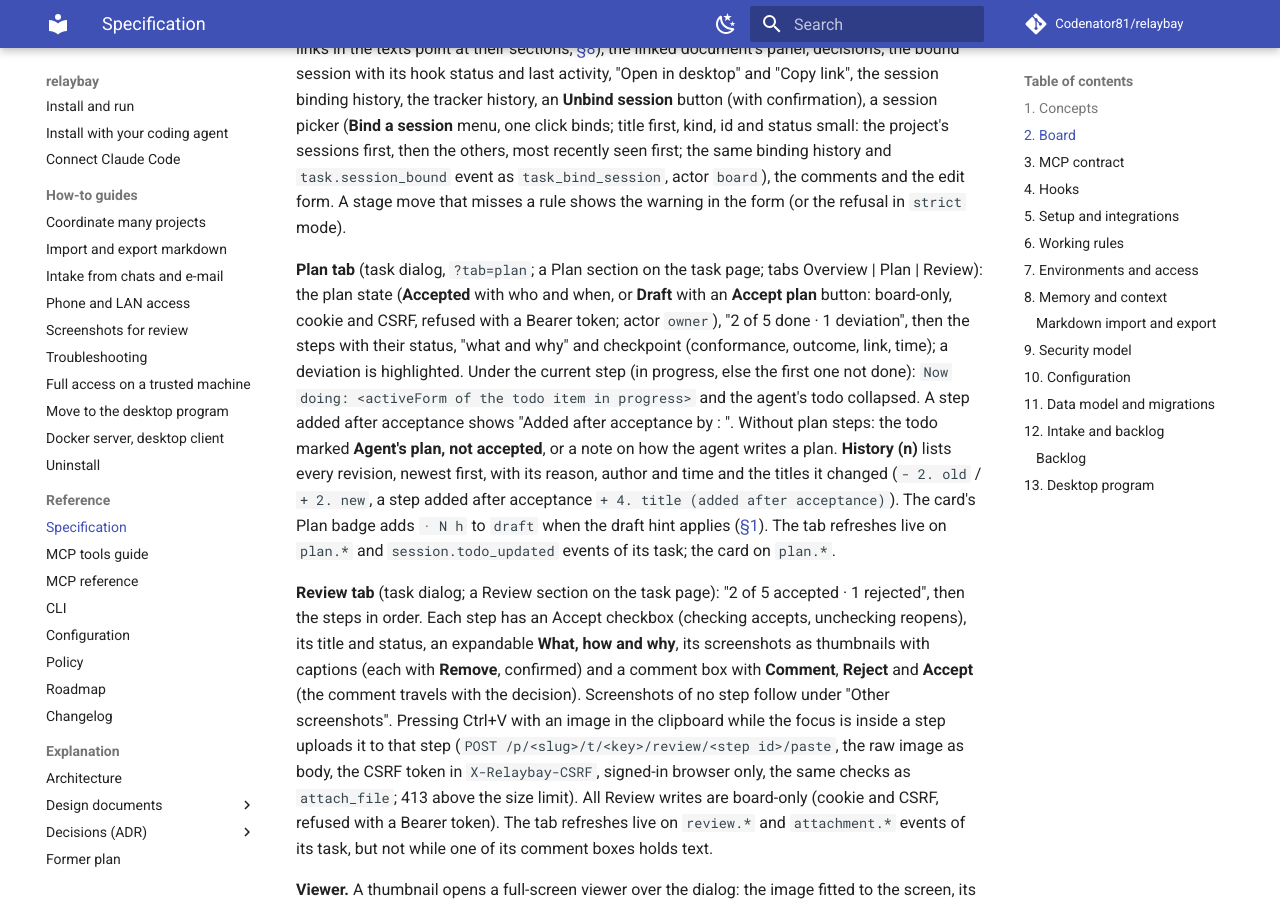
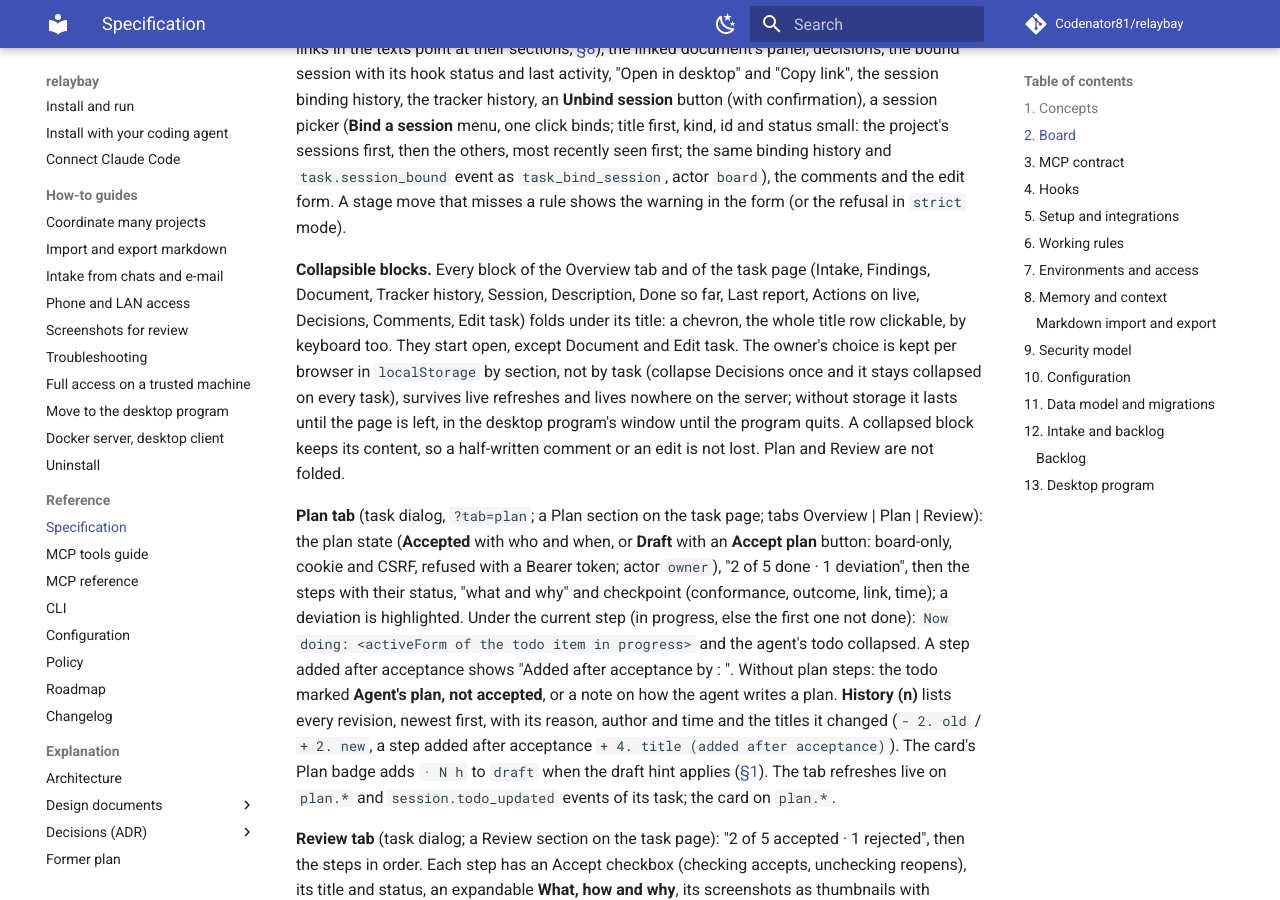
Before and after one commit to Codenator81/relaybay, an MkDocs documentation site: the page built from docs/SPEC.md, in a window 1280 px wide and 900 px high, scrolled down 10429 px. Built offline with MkDocs 1.6.1 and Material for MkDocs 9.7.7, drawn with Linux system fonts in a browser that asks for light colours; comment, search, counter and statistics services are not loaded.

Commit message:
feat: the task view's blocks collapse, the choice kept per browser

```diff
--- a/docs/SPEC.md
+++ b/docs/SPEC.md
@@ -469,6 +469,17 @@ or a reload of the task page keeps the opened ones, by report id, for this brows
 first, then the others, most recently seen first; the same binding history and
 `task.session_bound` event as `task_bind_session`, actor `board`), the comments and the edit form. A stage move that
 misses a rule shows the warning in the form (or the refusal in `strict` mode).
+
+<a id="spec-board-folds"></a>
+
+**Collapsible blocks.** Every block of the Overview tab and of the task page (Intake, Findings,
+Document, Tracker history, Session, Description, Done so far, Last report, Actions on live,
+Decisions, Comments, Edit task) folds under its title: a chevron, the whole title row clickable, by
+keyboard too. They start open, except Document and Edit task. The owner's choice is kept per browser
+in `localStorage` by section, not by task (collapse Decisions once and it stays collapsed on every
+task), survives live refreshes and lives nowhere on the server; without storage it lasts until the
+page is left, in the desktop program's window until the program quits. A collapsed block keeps its
+content, so a half-written comment or an edit is not lost. Plan and Review are not folded.
 
 <a id="spec-plan-board"></a>
 
--- a/src/relaybay/web/templates/_comments.html
+++ b/src/relaybay/web/templates/_comments.html
@@ -1,6 +1,6 @@
 {#- Comments panel of the task dialog and the task page. Expects: t (the task), comments. -#}
-<section class="panel comments" aria-labelledby="comments-title-{{ t.key }}">
-  <h2 id="comments-title-{{ t.key }}">Comments</h2>
+<details class="panel fold comments" data-fold="comments" open aria-labelledby="comments-title-{{ t.key }}">
+  <summary><h2 id="comments-title-{{ t.key }}">Comments</h2></summary>
   {% include "_comment_thread.html" %}
   <form class="comment-form" method="post" action="/p/{{ t.project_slug }}/t/{{ t.key }}/comments"
         hx-post="/p/{{ t.project_slug }}/t/{{ t.key }}/comments" hx-target="#comments-{{ t.key }}" hx-swap="outerHTML">
@@ -11,4 +11,4 @@
     </label>
     <div class="form-actions"><button type="submit" class="btn primary">Send comment</button></div>
   </form>
-</section>
+</details>
--- a/src/relaybay/web/templates/_task_dialog.html
+++ b/src/relaybay/web/templates/_task_dialog.html
@@ -16,8 +16,8 @@
   <div class="dialog-body" role="tabpanel" id="panel-overview-{{ t.key }}" aria-labelledby="tab-overview-{{ t.key }}"{% if on_review or on_plan %} hidden{% endif %}>
     {% include "_task_view.html" %}
     {% with t = detail.task, comments = detail.comments, doc_refs = detail.doc_refs %}{% include "_comments.html" %}{% endwith %}
-    <details class="panel dialog-edit">
-      <summary>Edit task</summary>
+    <details class="panel fold dialog-edit" data-fold="edit">
+      <summary><h2>Edit task</h2></summary>
       {% with t = detail.task %}{% include "_task_form.html" %}{% endwith %}
     </details>
   </div>
```
Also changed, not shown: CHANGELOG.md (+3 -0 lines), src/relaybay/web/static/app.css (+6 -4 lines), src/relaybay/web/static/app.js (+29 -0 lines), src/relaybay/web/templates/_task_view.html (+28 -28 lines), 3 other files.
